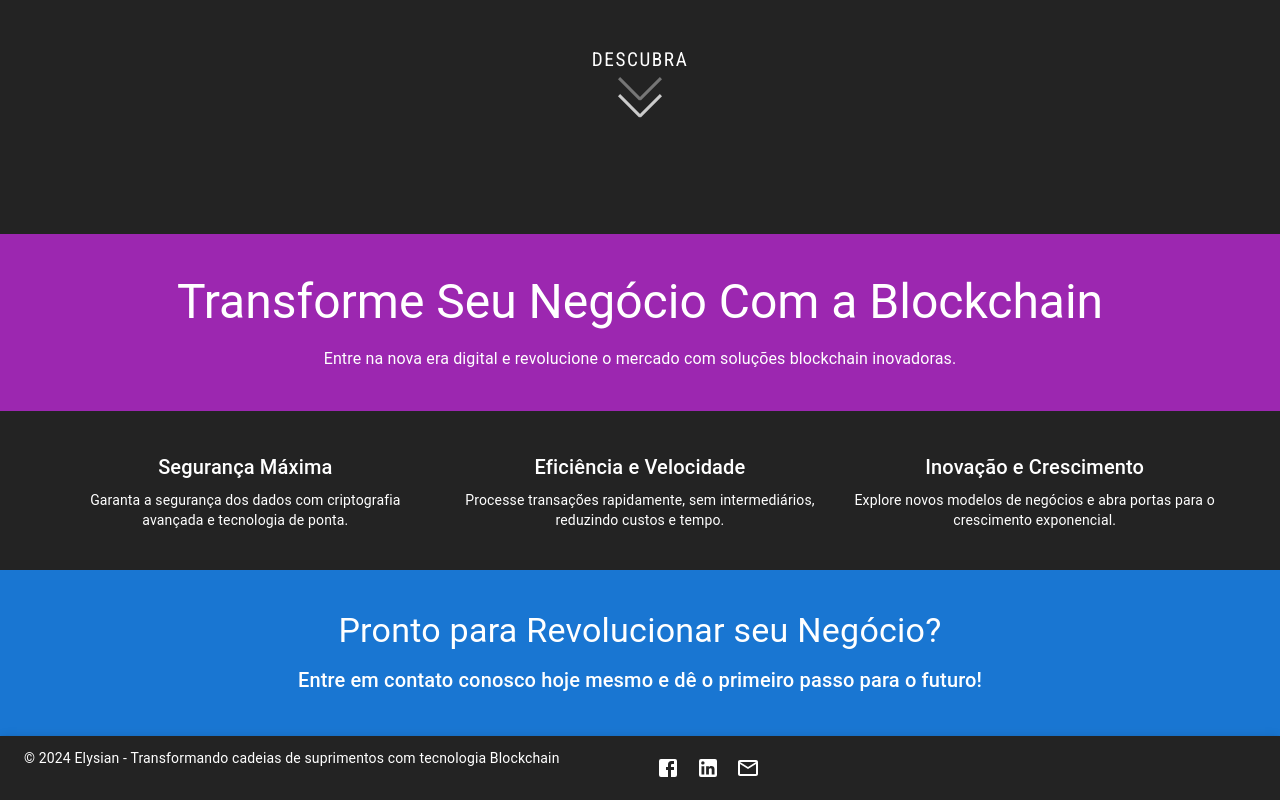
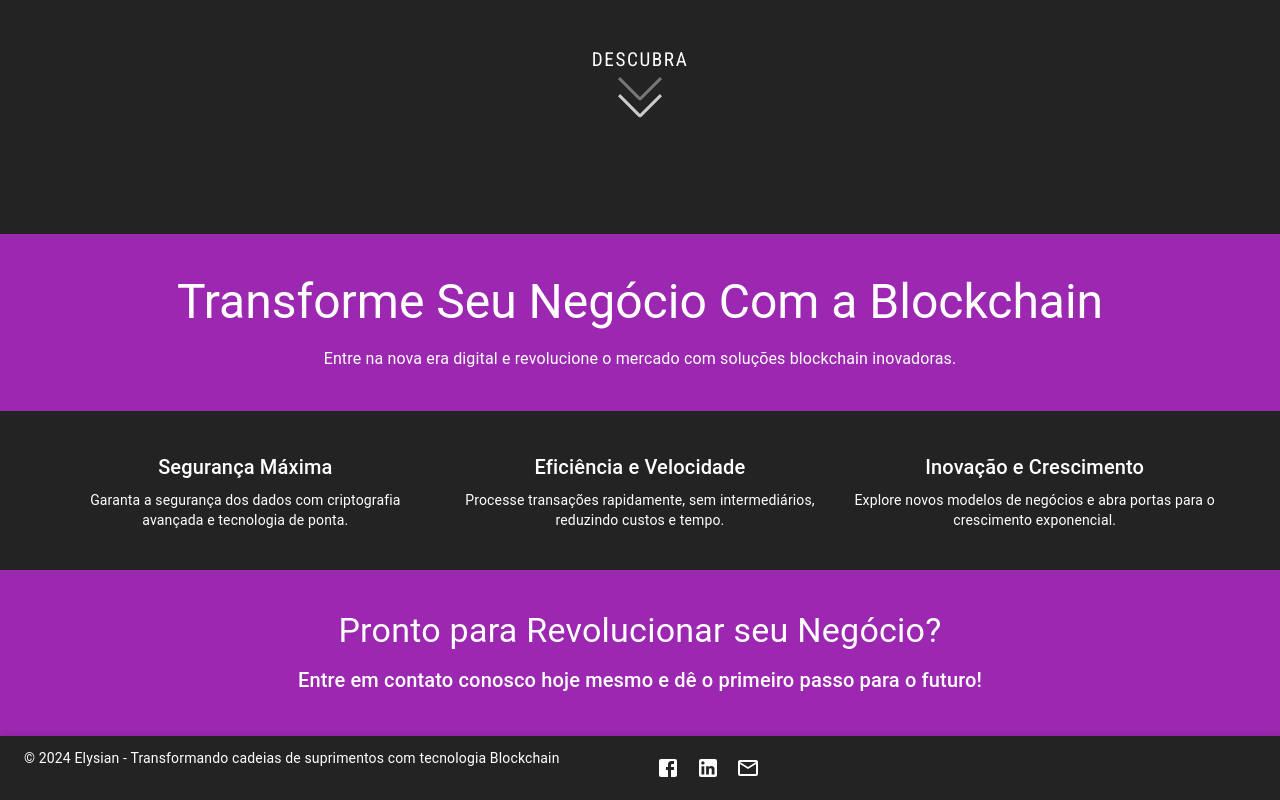
Before and after one commit to ElysianBR/aphrodite, a Next.js app: page / in a window 1280 px wide. Shown: the part 614-1414 px from the top of the page. Built offline with nearby package versions, Linux system fonts and the light colour scheme.

Commit message:
alteracao de cor da page sobre e git ignore

```diff
--- a/src/app/page.tsx
+++ b/src/app/page.tsx
@@ -72,7 +72,7 @@ export default function Home() {
           </Box>
 
           {/* Chamada para Ação */}
-          <Box bgcolor="primary.main" color="primary.contrastText" py={5}>
+          <Box bgcolor="secondary.main" color="primary.contrastText" py={5}>
             <Container>
               <Typography variant={isMobile ? 'h5' : 'h4'} textAlign="center" gutterBottom>
                 Pronto para Revolucionar seu Negócio?
```
Also changed, not shown: 1 other file (tests, documents, lock files or other folders).
